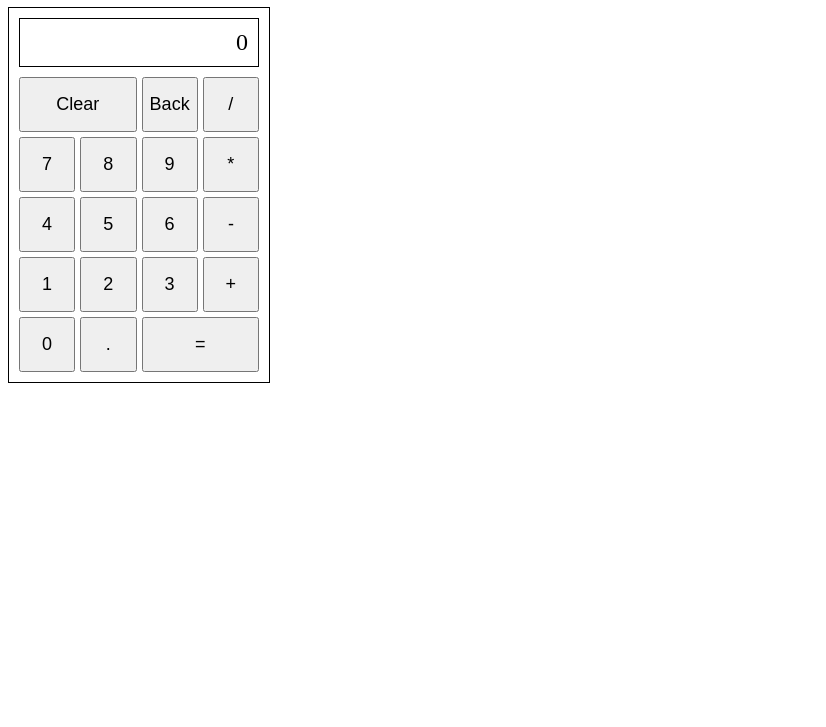
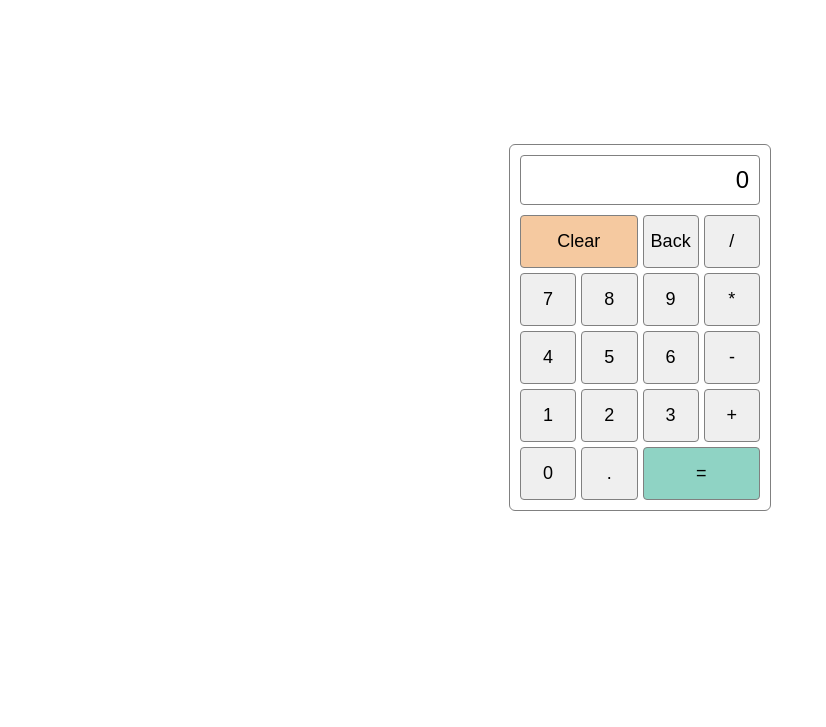
Before and after one commit to jjom01/calculator, a plain HTML site: page index.html in a window 1280 px wide. Shown: the part 73-800 px from the top of the page, without its empty margins (0-826 px from the left). Drawn offline with Linux system fonts and the light colour scheme.

Commit message:
Style calculator: center, Arial, rounded corners, grey borders, button colors

```diff
--- a/index.html
+++ b/index.html
@@ -6,7 +6,6 @@
   <link rel="stylesheet" href="style.css">
 </head>
 <body>
-  <h1>Calculator</h1>
   <div id="calculator">
     <div id="display">12345</div>
     <div id="buttons">
--- a/style.css
+++ b/style.css
@@ -1,16 +1,28 @@
 body {
   background-color: white;
   color: black;
+  font-family: Arial, Helvetica, sans-serif;
+  margin: 0;
+  min-height: 100vh;
+  display: flex;
+  justify-content: center;
+  align-items: center;
+}
+
+button {
+  font-family: inherit;
 }
 
 #calculator {
   width: 240px;
-  border: 1px solid black;
+  border: 1px solid gray;
+  border-radius: 6px;
   padding: 10px;
 }
 
 #display {
-  border: 1px solid black;
+  border: 1px solid gray;
+  border-radius: 4px;
   padding: 10px;
   margin-bottom: 10px;
   text-align: right;
@@ -26,12 +38,19 @@ body {
 #buttons button {
   padding: 15px 0;
   font-size: 18px;
+  border: 1px solid gray;
+  border-radius: 4px;
+}
+
+#clear,
+#equals {
+  grid-column: span 2;
 }
 
 #clear {
-  grid-column: span 2;
+  background-color: #f5c9a0;
 }
 
 #equals {
-  grid-column: span 2;
+  background-color: #8fd3c4;
 }
```
